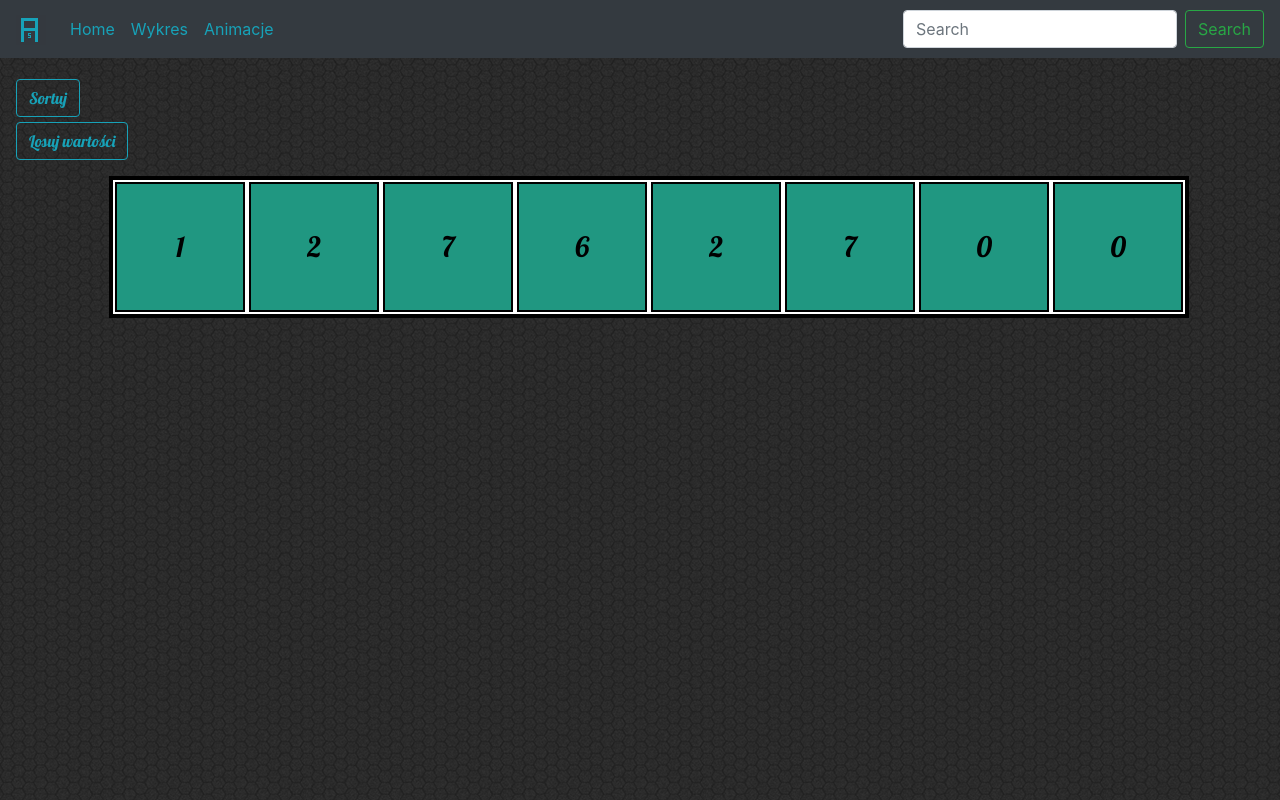
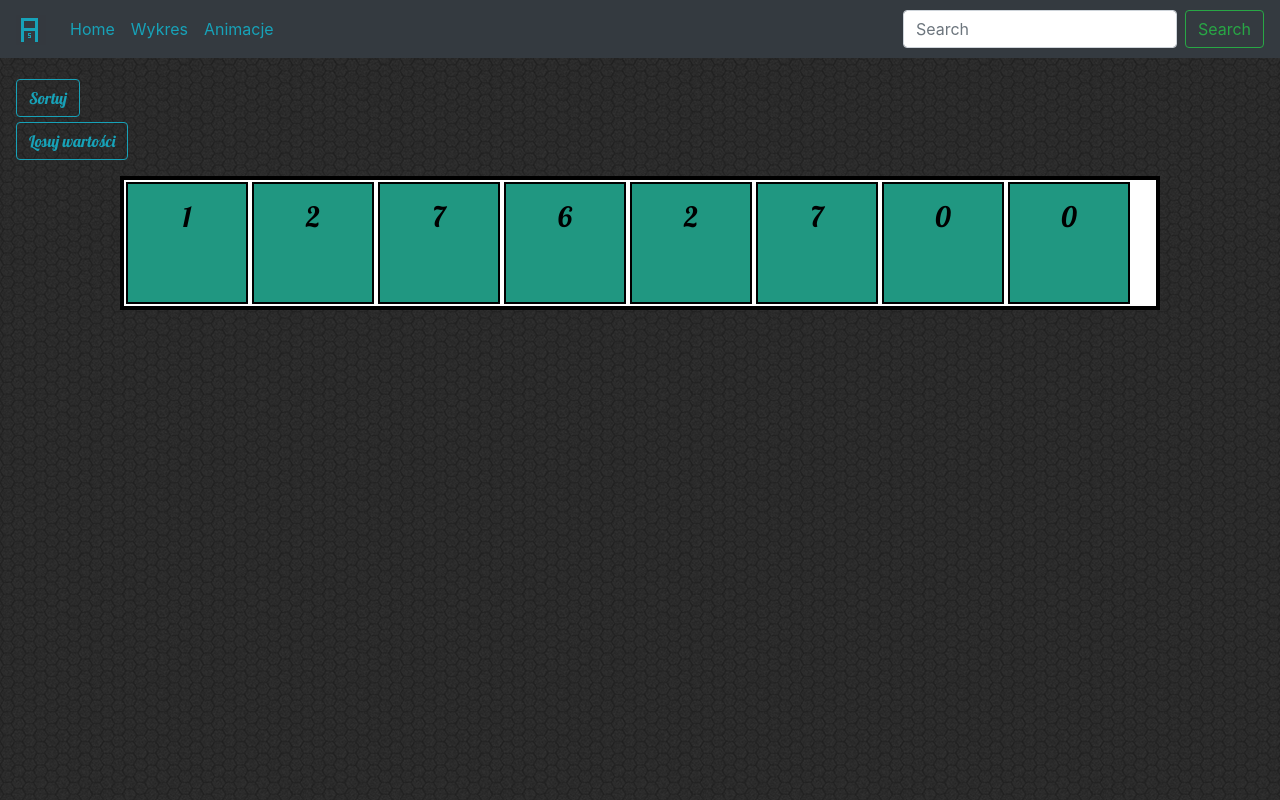
Before and after one commit to Leherguargin/algSort, a React (Create React App) app: page /animacje in a window 1280 px wide. Built offline with nearby package versions, Linux system fonts and the light colour scheme.

Commit message:
test cssa i animacji

```diff
--- a/src/styleAnimation.css
+++ b/src/styleAnimation.css
@@ -10,7 +10,7 @@ main {
 .board {
     position: relative;
     background-color: white;
-    width: 1080px;
+    width: 1040px;
     align-content: center;
     margin-left: auto;
     margin-right: auto;
@@ -30,10 +30,10 @@ main {
     color: black;
     text-shadow: none;
     text-align: center;
-    width: 130px;
-    height: 130px;
+    width: 122px;
+    height: 122px;
     margin: 2px;
-    padding: 30px;
+    /* padding: 30px; */
     display: inline-block;
     border: 2px solid black;
     line-height: 65px;
@@ -51,8 +51,8 @@ main {
     border-right: 10px solid transparent;
     border-bottom: 20px solid #f34a53;
     margin: 10px auto 0;
-    margin-left: 57px;
-    margin-right: 57px;
+    margin-left: 55px;
+    margin-right: 55px;
     display: inline-block;
     opacity: 0;
 }
```
